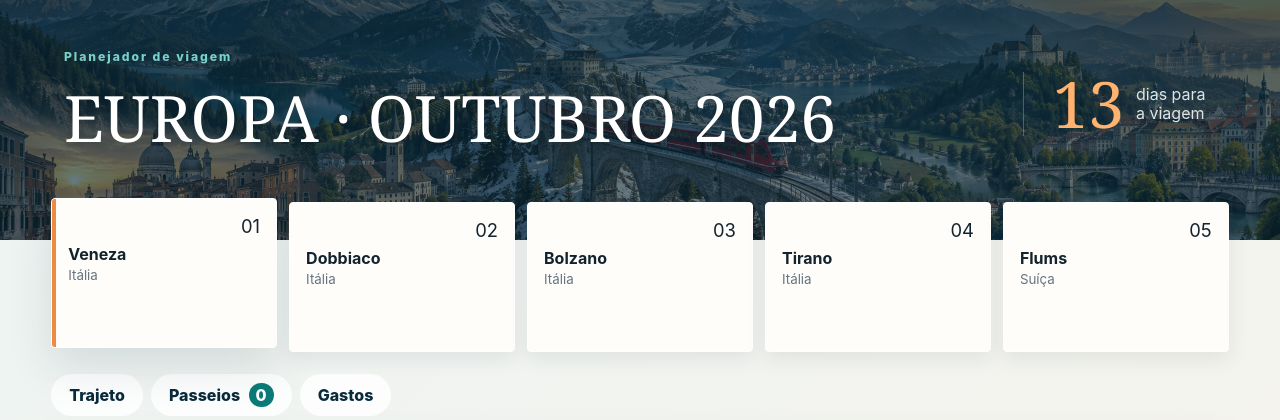
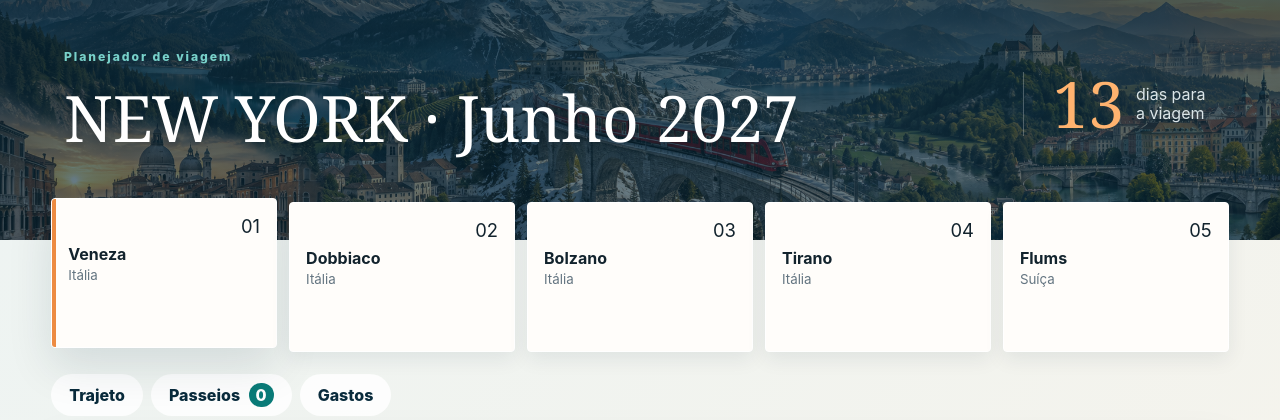
Before and after one commit to agomes2201-boop/trip-planner-ny, a PHP site: page /index.php in a window 1280 px wide. Shown: the top 420 px of the page. Run offline with PHP 8.4, Linux system fonts and the light colour scheme; data comes from the database, SQL or seed files in the repository; data that the repository does not hold is empty.

Commit message:
Alterando o Título do site

```diff
--- a/database.sql
+++ b/database.sql
@@ -1,6 +1,3 @@
-CREATE DATABASE IF NOT EXISTS trip_planner_ny;
-USE trip_planner_ny;
-
 CREATE TABLE cities (
   id INT UNSIGNED AUTO_INCREMENT PRIMARY KEY,
   name VARCHAR(120) NOT NULL,
--- a/index.php
+++ b/index.php
@@ -65,7 +65,7 @@ function linkButton(?string $url, string $label): string {
 ">
   <div>
     <p class="eyebrow">Planejador de viagem</p>
-    <h1>EUROPA · OUTUBRO 2026</h1>
+    <h1>NEW YORK · Junho 2027</h1>
   </div>
   <div class="countdown" aria-label="Contagem regressiva">
     <strong id="days">—</strong><span>dias para a viagem</span>
```
